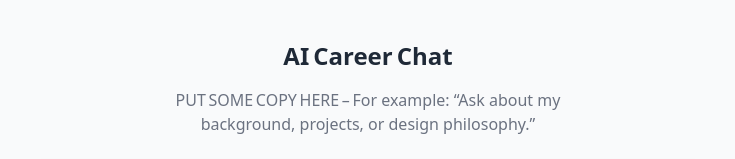
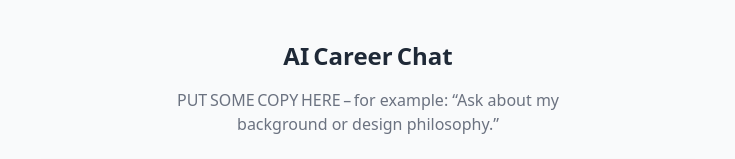
Before and after one commit to bibendi25/personal-ai-agent, a Next.js app: page /chat in a window 1280 px wide. Shown: the top 159 px of the page, without its empty margins (272-1007 px from the left). Built offline with nearby package versions, Linux system fonts and the light colour scheme.

Commit message:
Update page.tsx

```diff
--- a/app/chat/page.tsx
+++ b/app/chat/page.tsx
@@ -1,25 +1,22 @@
 "use client";
+
 import React, { useState } from "react";
-/**
- * Chat page for your AI Career Assistant
- * - All braces properly balanced for Vercel build.
- * - Temporary local echo until backend connection.
- */
+
 export default function ChatPage() {
-  // Chat state
   const [messages, setMessages] = useState<
     { role: "user" | "assistant"; content: string }[]
   >([]);
   const [input, setInput] = useState("");
-  // Handle form submission
+
   async function sendMessage(e: React.FormEvent<HTMLFormElement>) {
     e.preventDefault();
     if (!input.trim()) return;
-    // Add user message
+
     const userMsg = { role: "user", content: input };
     setMessages((prev) => [...prev, userMsg]);
     setInput("");
-    // Simulate AI reply
+
+    // Simulated bot reply
     setTimeout(() => {
       const reply = {
         role: "assistant",
@@ -28,15 +25,17 @@ export default function ChatPage() {
       };
       setMessages((prev) => [...prev, reply]);
     }, 600);
-  }
-  // ✅ return sits *outside* sendMessage
+  } // 👈 this brace closes sendMessage properly
+
+  // Component output starts here
   return (
     <main className="flex flex-col items-center justify-start min-h-screen pt-10 px-4">
       <h2 className="text-2xl font-semibold mb-4">AI Career Chat</h2>
       <p className="max-w-md text-gray-500 mb-6 text-center">
-        PUT SOME COPY HERE – For example: “Ask about my background,
-        projects, or design philosophy.”
+        PUT SOME COPY HERE – for example: “Ask about my background or design
+        philosophy.”
       </p>
+
       {/* Chat window */}
       <div className="w-full max-w-2xl border rounded-lg p-4 h-96 overflow-y-auto bg-white shadow">
         {messages.length === 0 && (
@@ -63,6 +62,7 @@ export default function ChatPage() {
           </div>
         ))}
       </div>
+
       {/* Input box */}
       <form onSubmit={sendMessage} className="flex w-full max-w-2xl mt-4">
         <input
@@ -78,6 +78,7 @@ export default function ChatPage() {
           Send
         </button>
       </form>
+
       <p className="text-gray-400 text-xs mt-6 text-center">
         PUT SOME COPY HERE – example: “Responses currently simulated. Live AI
         version coming soon.”
```
